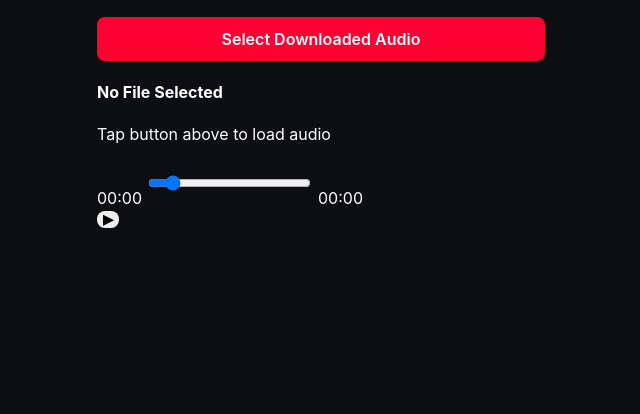
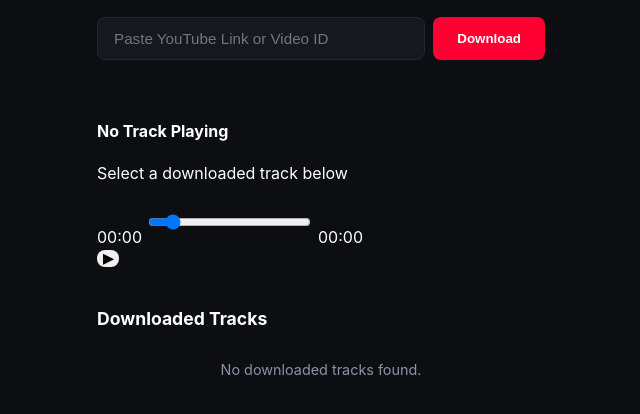
Before and after one commit to anupammo/utube-gold, a plain HTML site: page index.html in a window 1280 px wide. Shown: the part 60-474 px from the top of the page, without its empty margins (319-959 px from the left). Drawn offline with Linux system fonts and the light colour scheme; grey boxes are pictures that could not be loaded.

Commit message:
Update index.html

```diff
--- a/index.html
+++ b/index.html
@@ -19,21 +19,22 @@
     </header>
 
     <main class="content">
+      <!-- Download Manager -->
+      <section class="download-section">
+        <div class="input-group">
+          <input type="text" id="videoUrl" placeholder="Paste YouTube Link or Video ID" />
+          <button id="downloadBtn" class="btn btn-primary">Download</button>
+        </div>
+        <p id="statusMsg" class="status-message"></p>
+      </section>
+
+      <!-- Active Player Deck -->
       <section class="player-section">
-        <!-- Local File Import -->
-        <div class="input-group">
-          <label for="fileInput" class="btn btn-primary" style="display: block; text-align: center; width: 100%;">
-            Select Downloaded Audio
-          </label>
-          <input type="file" id="fileInput" accept="audio/*" style="display: none;" />
-        </div>
-
-        <!-- Native Audio player UI -->
         <div class="player-card">
           <div id="playerThumb" class="player-thumb-large"></div>
           <div class="player-info">
-            <h4 id="currentTrackTitle">No File Selected</h4>
-            <p id="currentTrackArtist">Tap button above to load audio</p>
+            <h4 id="currentTrackTitle">No Track Playing</h4>
+            <p id="currentTrackArtist">Select a downloaded track below</p>
           </div>
 
           <div class="playback-controls">
@@ -47,10 +48,18 @@
           </div>
         </div>
       </section>
+
+      <!-- Persistent Offline List -->
+      <section class="history-section">
+        <h3>Downloaded Tracks</h3>
+        <div id="offlineList" class="history-list">
+          <p class="empty-state">No downloaded tracks found.</p>
+        </div>
+      </section>
     </main>
   </div>
 
-  <!-- Native HTML5 Audio element -->
+  <!-- Native HTML5 Audio element for background play -->
   <audio id="audioPlayer" style="display:none;"></audio>
 
   <script src="./app.js"></script>
```
